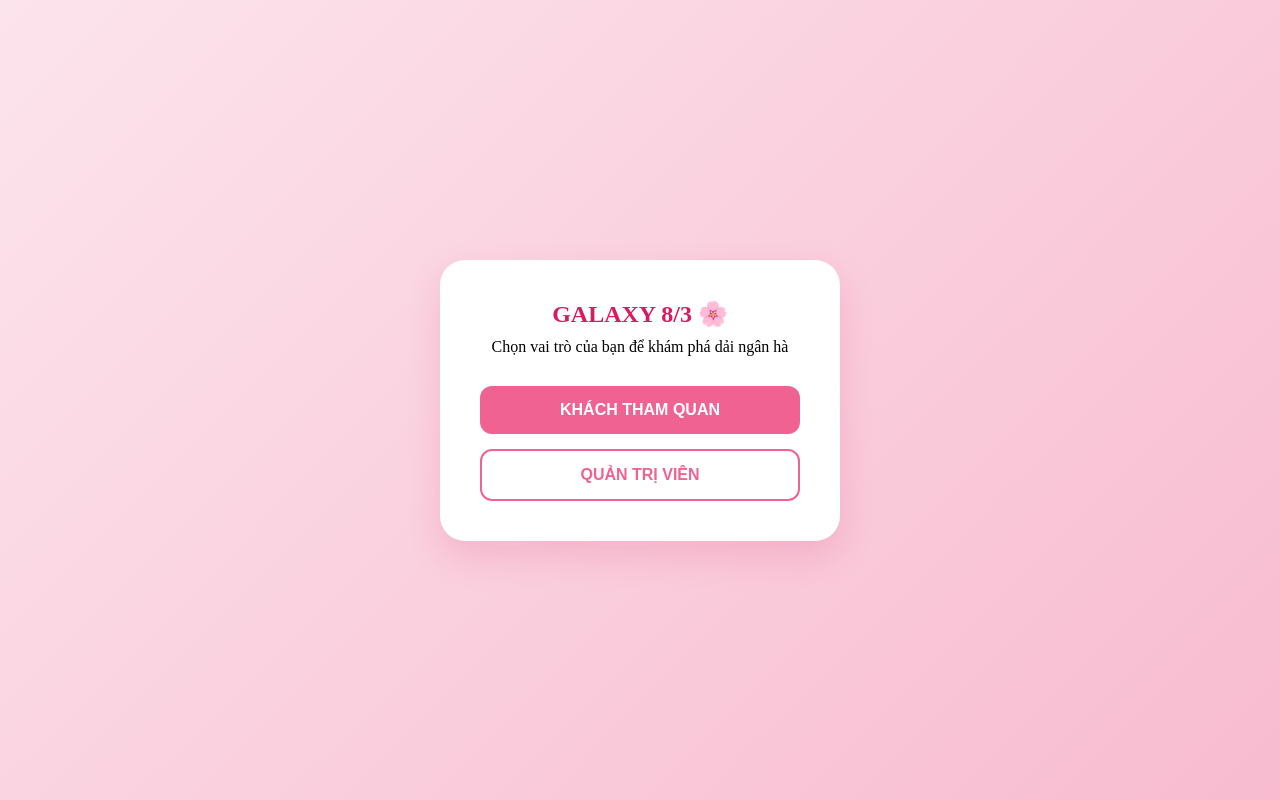
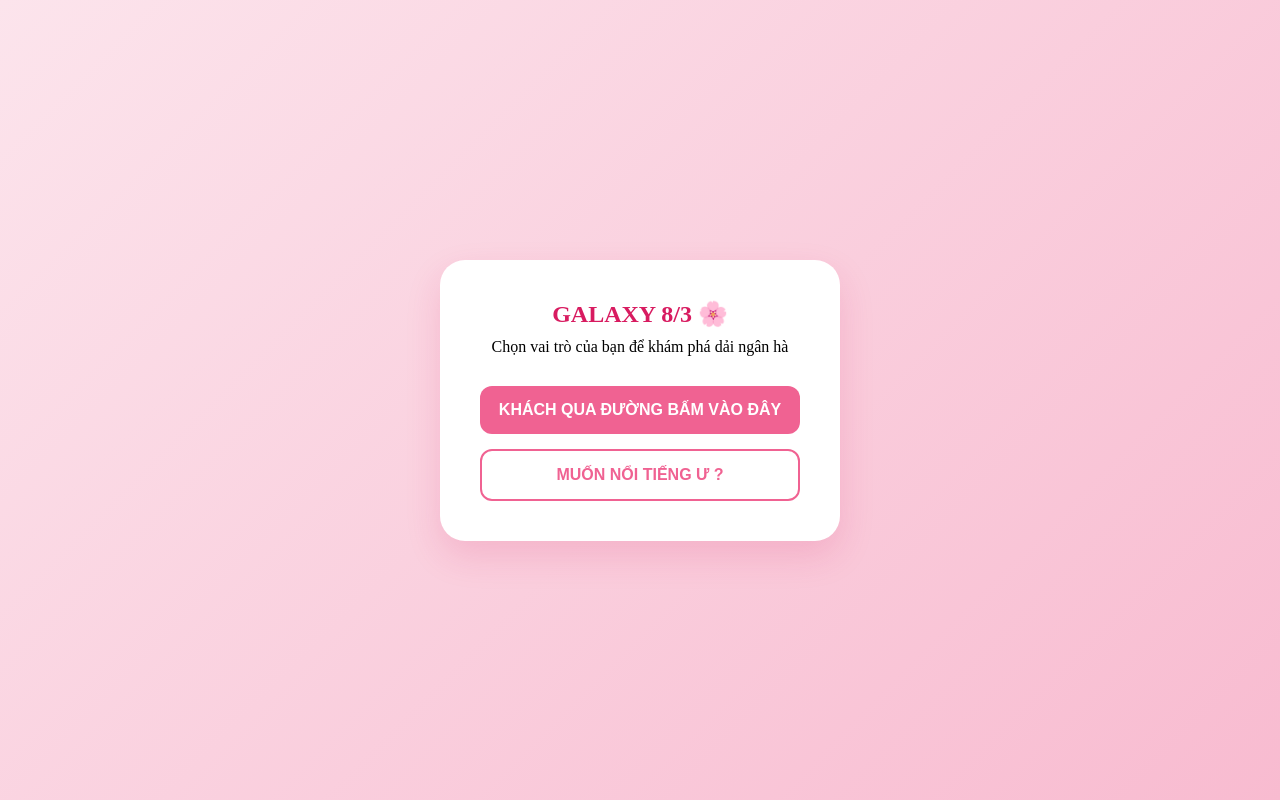
Before and after one commit to duongaaa101104/WOMEN-S-DAY, a React (Vite) app in the folder frontend/: page /login in a window 1280 px wide. Built offline with nearby package versions, Linux system fonts and the light colour scheme; no server answers.

Commit message:
demo pass 2

```diff
--- a/frontend/pages/Login/Login.jsx
+++ b/frontend/pages/Login/Login.jsx
@@ -74,8 +74,8 @@ const Login = () => {
             <h2 className="login-title">GALAXY 8/3 🌸</h2>
             <p>Chọn vai trò của bạn để khám phá dải ngân hà</p>
             <div className="btn-group-choice">
-              <button className="btn-user" onClick={() => setView('userForm')}>KHÁCH THAM QUAN</button>
-              <button className="btn-admin" onClick={() => setView('adminForm')}>QUẢN TRỊ VIÊN</button>
+              <button className="btn-user" onClick={() => setView('userForm')}>KHÁCH QUA ĐƯỜNG BẤM VÀO ĐÂY</button>
+              <button className="btn-admin" onClick={() => setView('adminForm')}>MUỐN NỔI TIẾNG Ư ?</button>
             </div>
           </motion.div>
         )}
```
